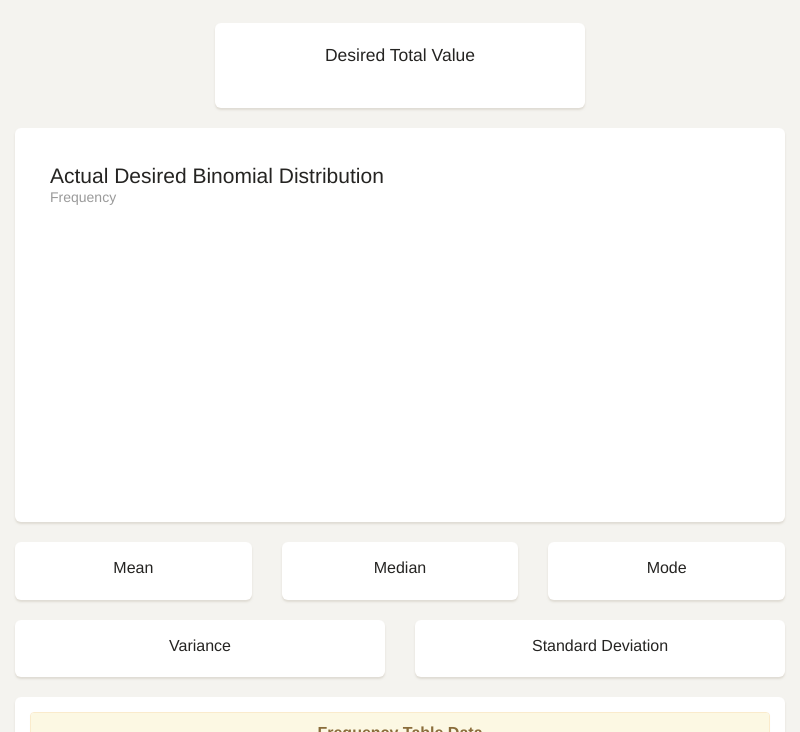
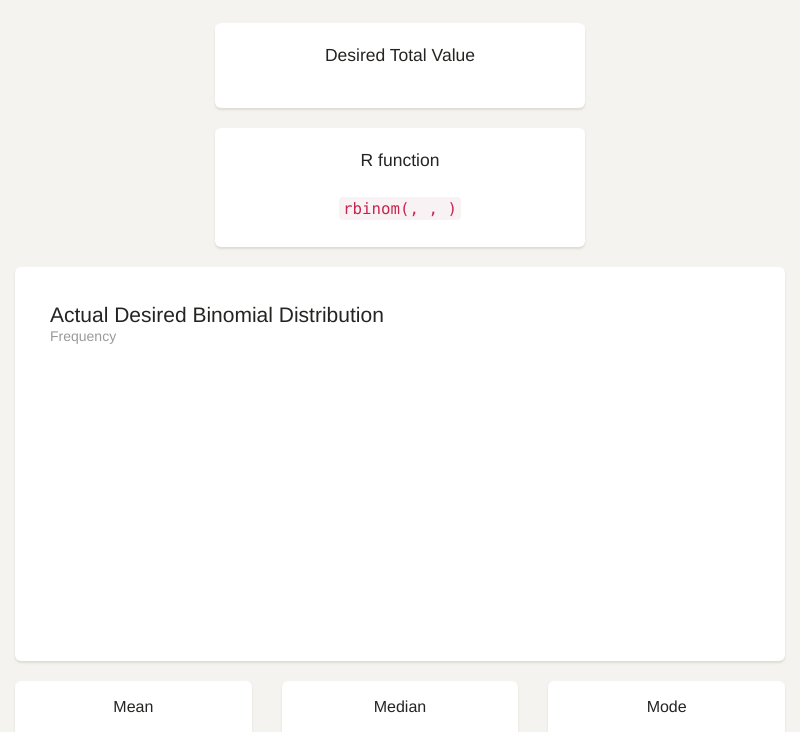
Before and after one commit to Ollen/modesta-mc02, an Electron app: page app/views/desired_binomial.html in a window 800 px wide. Shown: the part 68-800 px from the top of the page. Drawn offline with Linux system fonts and the light colour scheme; no server answers.

Commit message:
Add function card in binomial distribution

```diff
--- a/app/views/desired_binomial.html
+++ b/app/views/desired_binomial.html
@@ -121,6 +121,20 @@
                                     </div>
                                     <div class="content">
                                         <h5 class="text-danger desired-value text-center"></h5>
+                                    </div>
+                                </div>
+                            </div>
+                        </div>
+                        <div class="row">
+                            <div class="col-sm-6 col-sm-offset-3">
+                                <div class="card">
+                                    <div class="header">
+                                        <h5 class="title text-center text-underline">R function</h5>
+                                    </div>
+                                    <div class="content">
+                                        <h5 class="text-danger r-function text-center">
+                                            <code></code>
+                                        </h5>
                                     </div>
                                 </div>
                             </div>
--- a/app/views/js/ideal-binomial.js
+++ b/app/views/js/ideal-binomial.js
@@ -2,6 +2,9 @@ const stat = require('simple-statistics');
 
 let binomIdeal = getBinom().binom_ideal;
 let binomActual = getBinom().binom_actual;
+
+let trials = getRaw().trials;
+let desiredProb = getRaw().desiredProb_wor[1];
 
 function createActualBinomFreq() {
     let data  = {
@@ -73,6 +76,9 @@ function createTables() {
 }
 $('.desired-value').text(getRaw().desiredValue);
 
+
+$('.r-function code').text(`rbinom(${trials}, ${trials}, ${desiredProb.toFixed(4)})`);
+
 createStats();
 createActualBinomFreq();
 createActualBinomProb();
```
